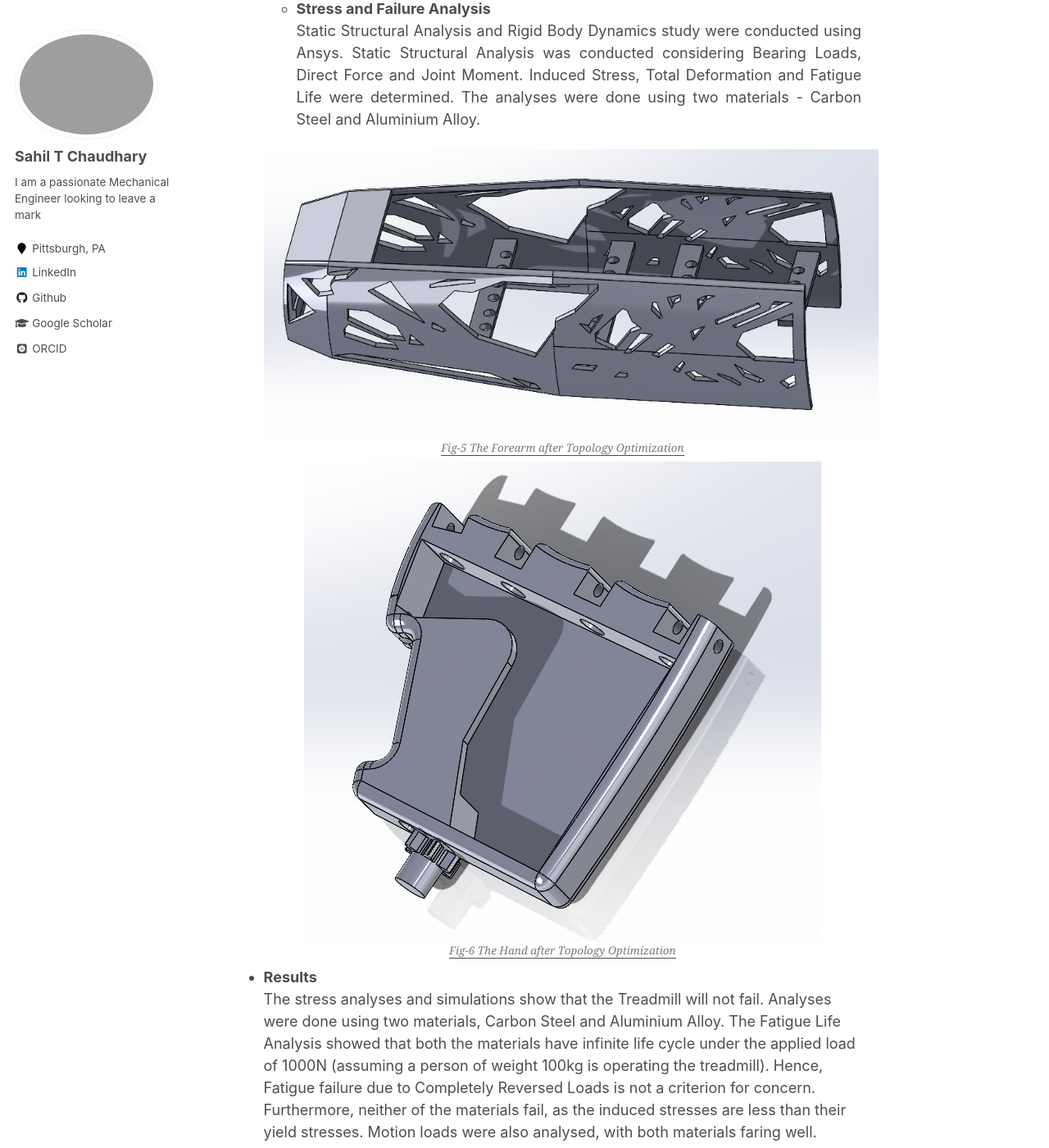
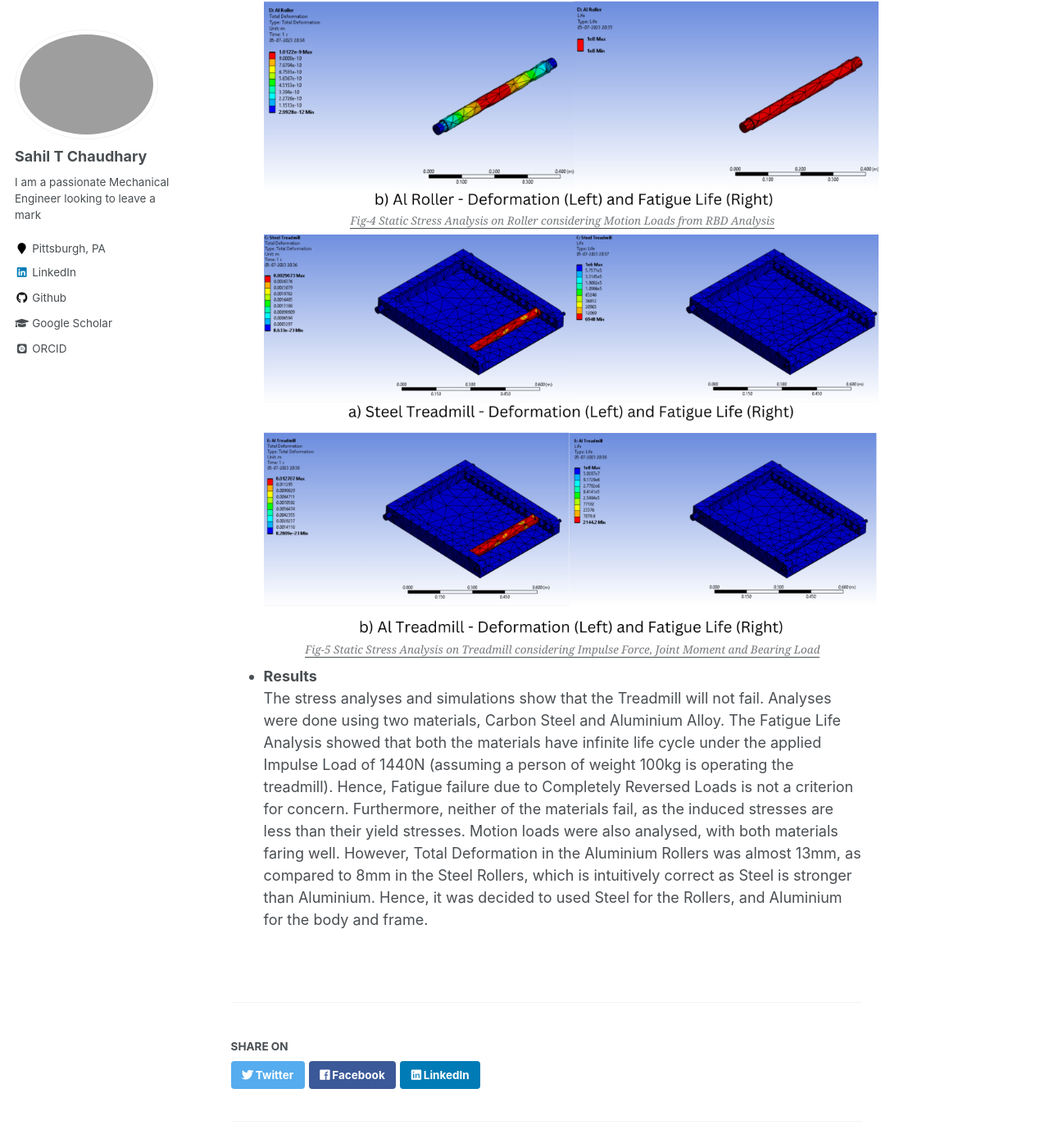
Before and after one commit to SahilTChaudhary/sahiltchaudhary.github.io, a Jekyll site: the page built from _portfolio/4_foldableTreadmill.md, in a window 1280 px wide and 1400 px high, scrolled down 3055 px. Shown: the whole window at 82% size. Built offline with Jekyll 4.4.1, drawn with Linux system fonts in a browser that asks for light colours; some web fonts are replaced; some of the changed text lies outside the part shown.

Commit message:
Treadmill

```diff
--- a/_portfolio/4_foldableTreadmill.md
+++ b/_portfolio/4_foldableTreadmill.md
@@ -27,29 +27,25 @@ collection: portfolio
     * <p style="text-align: justify;"><b>Motivation</b><br>During the age of COVID’19, with the onset of social distancing and lockdowns, people had been restricted to their homes for months at a stretch. This had led to a sedentary lifestyle and a lack of daily exercise. It is proven that running and even walking is one of the most efficient methods of exercise. Unfortunately, most treadmills are very bulky, take up a lot of space, and are very difficult to transport from one place to another. Thus, this motivated us to design a Treadmill that is compact and can be folded to facilitate easy storage and transport.</p>
 
 
-    * <p style="text-align: justify;"><b>Mechanical Design</b><br>The components of the Treadmill include standard Treadmill Bearings, 28 Steel Rollers, a plastic Handlebar, and the Base and Frames made of Aluminium. The Treadmill is a manual one, i.e., there are no motors. Hence, it is only for walking. An incline of 15° has been given to ease movement. The base is split into three parts - front, middle and rear. There are two pairs of hinge joints in the middle, to enable folding.</p>
+    * <p style="text-align: justify;"><b>Mechanical Design</b><br>The components of the Treadmill include standard Treadmill Bearings, 28 hollow Steel Rollers, a plastic Handlebar, and the Base and Frames made of Aluminium. The Treadmill is a manual one, i.e., there are no motors. Hence, it is only for walking. An incline of 15° has been given to ease movement. The base is split into three parts - front, middle and rear. There are two pairs of hinge joints in the middle, to enable folding.</p>
 
-    <div style="text-align:center">
-    <img src="/images/ArmStressAnalysis_vonMises.png" controls="StressAnalysis" style="max-width: 750px;">
-    </div>
-    <figcaption style="text-align: center;"><u><em>Fig-3 Stress Analysis - Von Mises</em></u></figcaption>
-
-    <div style="text-align:center">
-    <img src="/images/ArmStressAnalysis_Displacement.png" controls="StressAnalysis" style="max-width: 750px;">
-    </div>
-    <figcaption style="text-align: center;"><u><em>Fig-4 Stress Analysis - Displacement</em></u></figcaption>
 
     * <p style="text-align: justify;"><b>Stress and Failure Analysis</b><br>Static Structural Analysis and Rigid Body Dynamics study were conducted using Ansys. Static Structural Analysis was conducted considering Bearing Loads, Direct Force and Joint Moment. Induced Stress, Total Deformation and Fatigue Life were determined. The analyses were done using two materials - Carbon Steel and Aluminium Alloy.</p>
 
     <div style="text-align:center">
-    <img src="/images/Forearm_Topo.png" controls="Topo" style="max-width: 750px;">
+    <img src="/images/Treadmill_RBD.png" controls="RBD" style="max-width: 750px;">
     </div>
-    <figcaption style="text-align: center;"><u><em>Fig-5 The Forearm after Topology Optimization</em></u></figcaption>
+    <figcaption style="text-align: center;"><u><em>Fig-3 Rigid Body Dynamics considering Joint Load</em></u></figcaption>
 
     <div style="text-align:center">
-    <img src="/images/Hand_Topo.png" controls="Topo" style="max-width: 750px;">
+    <img src="/images/Treadmill_Roller.png" controls="Roller" style="max-width: 750px;">
     </div>
-    <figcaption style="text-align: center;"><u><em>Fig-6 The Hand after Topology Optimization</em></u></figcaption>
+    <figcaption style="text-align: center;"><u><em>Fig-4 Static Stress Analysis on Roller considering Motion Loads from RBD Analysis</em></u></figcaption>
+
+    <div style="text-align:center">
+    <img src="/images/Treadmill_Analysis.png" controls="Treadmill_Analysis" style="max-width: 750px;">
+    </div>
+    <figcaption style="text-align: center;"><u><em>Fig-5 Static Stress Analysis on Treadmill considering Impulse Force, Joint Moment and Bearing Load</em></u></figcaption>
 
 * <b>Results</b>
-    <p>The stress analyses and simulations show that the Treadmill will not fail. Analyses were done using two materials, Carbon Steel and Aluminium Alloy. The Fatigue Life Analysis showed that both the materials have infinite life cycle under the applied load of 1000N (assuming a person of weight 100kg is operating the treadmill). Hence, Fatigue failure due to Completely Reversed Loads is not a criterion for concern. Furthermore, neither of the materials fail, as the induced stresses are less than their yield stresses. Motion loads were also analysed, with both materials faring well. However, Total Deformation in the Aluminium Rollers was almost 10mm, as compared to 2mm in the Steel Rollers, which is intuitively correct as Steel is stronger than Aluminium. Hence, it was decided to used Steel for the Rollers, and Aluminium for the body and frame.</p>
+    <p>The stress analyses and simulations show that the Treadmill will not fail. Analyses were done using two materials, Carbon Steel and Aluminium Alloy. The Fatigue Life Analysis showed that both the materials have infinite life cycle under the applied Impulse Load of 1440N (assuming a person of weight 100kg is operating the treadmill). Hence, Fatigue failure due to Completely Reversed Loads is not a criterion for concern. Furthermore, neither of the materials fail, as the induced stresses are less than their yield stresses. Motion loads were also analysed, with both materials faring well. However, Total Deformation in the Aluminium Rollers was almost 13mm, as compared to 8mm in the Steel Rollers, which is intuitively correct as Steel is stronger than Aluminium. Hence, it was decided to used Steel for the Rollers, and Aluminium for the body and frame.</p>
```
Also changed, not shown: _portfolio/1_resizeableCleaningRobot.md (+1 -1 lines), images/Treadmill_Analysis.png (added), images/Treadmill_RBD.png (added), images/Treadmill_Roller.png (added).
